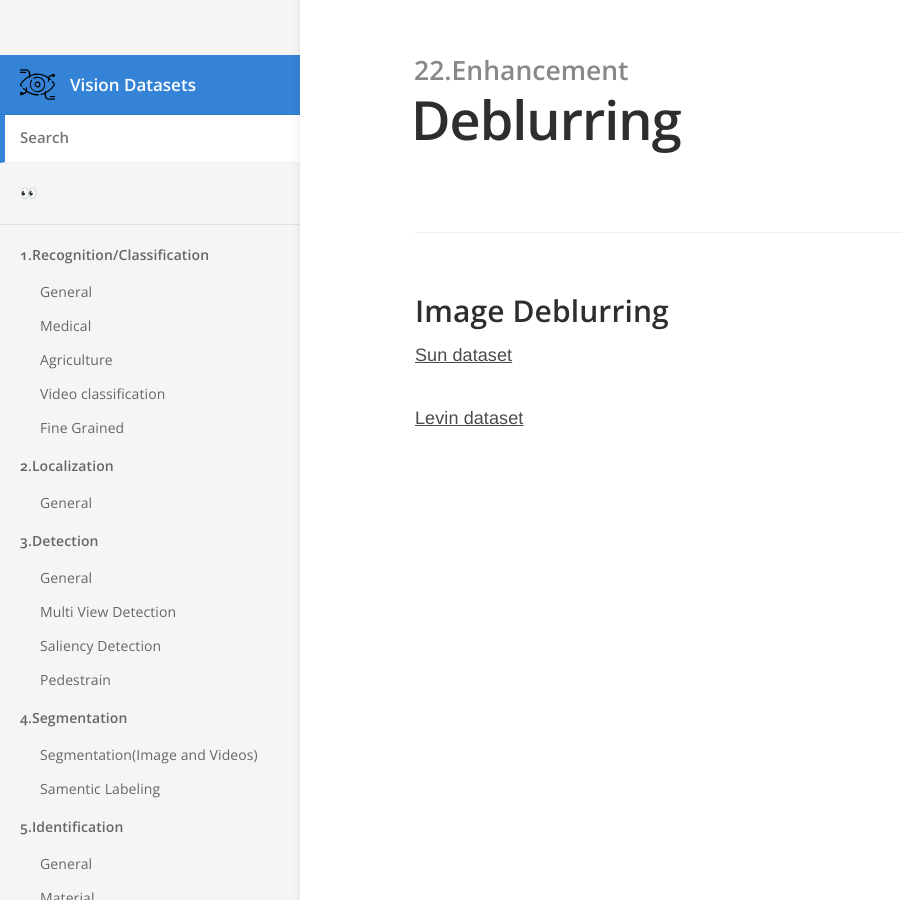
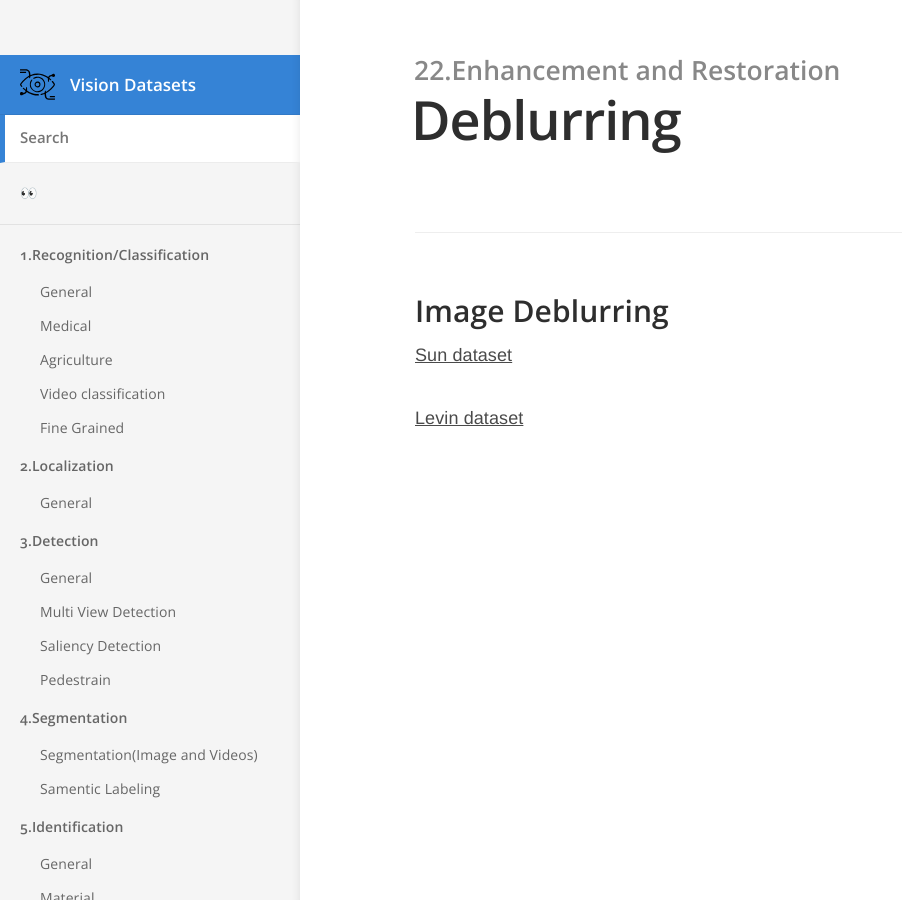
Before and after one commit to madanbaduwal/cv-datasets, a Jekyll site: the page built from _docs/22.Enhancement and Restoration/deblurring.md, in a window 1280 px wide and 900 px high. Shown: the whole window, without its empty margins (0-902 px from the left). Built offline with Jekyll 4.4.1, drawn with Linux system fonts in a browser that asks for light colours; some of the changed text lies outside the part shown.

```diff
--- a/_docs/22.Enhancement/deblurring.md
+++ b/_docs/22.Enhancement and Restoration/deblurring.md
@@ -1,6 +1,6 @@
 ---
 title: Deblurring
-category: 22.Enhancement
+category: 22.Enhancement and Restoration
 order: 1
 ---
 
--- a/index.html
+++ b/index.html
@@ -553,12 +553,12 @@ Computer Vision Datasets according to the type of problems.
 
 
     <div class="Data-group-name">
-      <h4>Enhancement</h4>
+      <h4>Enhancement and Restoration</h4>
     </div>
 
     <div class="Grid-row">
 
-      <a class="Card" href="{{ site.baseurl }}/22.Enhancement/deblurring/"  id="card-1">
+      <a class="Card" href="{{ site.baseurl }}/22.Enhancement and Restoration/deblurring/"  id="card-1">
         <div class="Card-thumb">
           <div class="Card-shadow"></div>
           <div class="Card-shadow"></div>
```
Also changed, not shown: _docs/22.Enhancement and Restoration/super_resolution.md (renamed from _docs/22.Enhancement/super_resolution.md, +1 -1 lines), _docs/01.Recognition/Classification/shape recognition.md (added).
